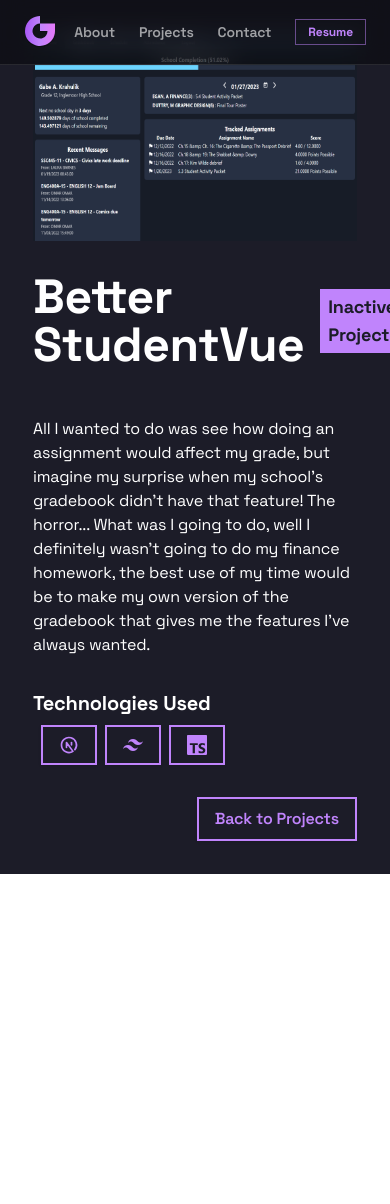
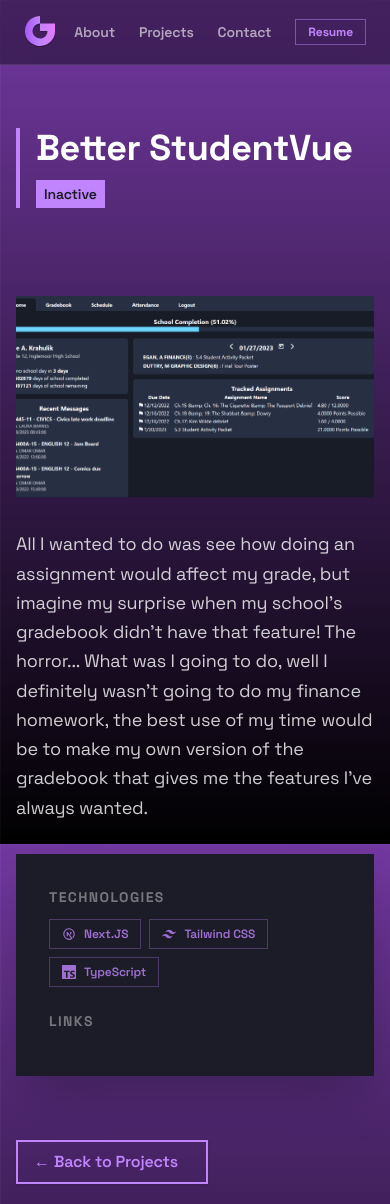
Before and after one commit to Lilspartan/Portfolio, a Next.js app: page /projects/betterstudentvue in a window 390 px wide. Before the commit the page ends 874 px from the top, so only its background shows below. Built offline with nearby package versions, Linux system fonts and the light colour scheme.

Commit message:
redesigned project page

```diff
--- a/pages/projects/[project].tsx
+++ b/pages/projects/[project].tsx
@@ -1,41 +1,49 @@
-import { Button, ButtonContainer, Card, IconButton } from '../../components';
-
+import { Button, Card } from '../../components';
 import { Project, Image, ShortTech } from '../../utils/interfaces';
-
 import { useRouter } from 'next/router';
 import { projects, Tools } from '../../utils/projects';
 import { useState, useEffect } from 'react';
-
 import { DiCss3, DiHtml5, DiMongodb } from 'react-icons/di';
 import { SiJavascript, SiTailwindcss, SiTypescript, SiElectron, SiSocketdotio, SiReact, SiNodedotjs, SiUikit } from 'react-icons/si';
 import { TbBrandNextjs, TbBrandFramerMotion, TbBrandCpp } from 'react-icons/tb';
 
-const TechIcon = ({ tech, index }: { tech: ShortTech, index: number }) => {
-	const classes = "text-xl";
-	var Icon = <></>
+const techIcon = (tech: ShortTech, cls: string) => {
+	switch (tech) {
+		case "C":             return <span className={cls}>C</span>;
+		case "css":           return <DiCss3 className={cls} />;
+		case "html":          return <DiHtml5 className={cls} />;
+		case "react":         return <SiReact className={cls} />;
+		case "uikit":         return <SiUikit className={cls} />;
+		case "CPP":           return <TbBrandCpp className={cls} />;
+		case "mongo":         return <DiMongodb className={cls} />;
+		case "js":            return <SiJavascript className={cls} />;
+		case "ts":            return <SiTypescript className={cls} />;
+		case "node":          return <SiNodedotjs className={cls} />;
+		case "next":          return <TbBrandNextjs className={cls} />;
+		case "electron":      return <SiElectron className={cls} />;
+		case "tailwind":      return <SiTailwindcss className={cls} />;
+		case "socketio":      return <SiSocketdotio className={cls} />;
+		case "framer-motion": return <TbBrandFramerMotion className={cls} />;
+		default:              return null;
+	}
+};
 
-	switch (tech) {
-		case "C": Icon = <span>C</span>; break;
-		case "css": Icon = <DiCss3 className = { classes } />; break;
-		case "html": Icon = <DiHtml5 className = { classes } />; break;
-		case "react": Icon = <SiReact className = { classes } />; break;
-		case "uikit": Icon = <SiUikit className = { classes } />; break;
-		case "CPP": Icon = <TbBrandCpp className = { classes } />; break;
-		case "mongo": Icon = <DiMongodb className = { classes } />; break;
-		case "js": Icon = <SiJavascript className = { classes } />; break;
-		case "ts": Icon = <SiTypescript className = { classes } />; break;
-		case "node": Icon = <SiNodedotjs className = { classes } />; break;
-		case "next": Icon = <TbBrandNextjs className = { classes } />; break;
-		case "electron": Icon = <SiElectron className = { classes } />; break;
-		case "tailwind": Icon = <SiTailwindcss className = { classes } />; break;
-		case "socketio": Icon = <SiSocketdotio className = { classes } />; break;
-		case "framer-motion": Icon = <TbBrandFramerMotion className = { classes} />; break;
-	}
-
+const TechPill = ({ tech, index }: { tech: ShortTech; index: number }) => {
+	const tool = Tools[tech];
 	return (
-		<div className = "" data-m = "bounce-up" data-m-delay = {(index + 1) * 0.25}><Button target = "blank" link = {Tools[tech].link}>{ Icon }</Button></div>
-	)
-}
+		<a
+			href={tool?.link}
+			target="_blank"
+			rel="noreferrer"
+			data-m="bounce-up"
+			data-m-delay={(index + 1) * 0.1}
+			className="flex items-center gap-2 border border-accent/30 text-accent/80 px-3 py-1.5 text-xs font-semibold tracking-wider hover:border-accent hover:text-accent transition-all duration-200"
+		>
+			{techIcon(tech, "text-sm")}
+			<span>{tool?.name ?? tech}</span>
+		</a>
+	);
+};
 
 const ProjectPage = () => {
 	const [project, setProject] = useState<Project | null>(null);
@@ -45,129 +53,175 @@
 	useEffect(() => {
 		const found = projects.find(p => p.link === req.query.project) || null;
 		setProject(found);
-	}, [req])
+	}, [req]);
 
 	return (
 		<>
-			<div onClick = {() => { setLightBoxImage(null) }} className = {`cursor-pointer fixed w-screen h-screen bg-black z-40 transition duration-200 ${lightBoxImage === null ? "opacity-0 pointer-events-none" : "opacity-80 pointer-events-auto"}`}>
-
-			</div>
-
-			{ lightBoxImage !== null && (
-				<div className = "fixed w-screen h-screen grid place-items-center z-50 pointer-events-none">
-					<img data-m = "bounce-down" data-m-duration = "0.75" src={lightBoxImage.url} alt={lightBoxImage.alt} className = "opacity-100 w-2/3 pointer-events-auto" />
-					<span data-m = "bounce-up" data-m-duration = "0.75" data-m-delay = "0.2" className = "fixed bottom-0 mx-auto text-white mb-4 text-lg">{ lightBoxImage.alt }</span>
+			<div
+				onClick={() => setLightBoxImage(null)}
+				className={`cursor-pointer fixed w-screen h-screen bg-black z-40 transition duration-200 ${lightBoxImage === null ? "opacity-0 pointer-events-none" : "opacity-80 pointer-events-auto"}`}
+			/>
+			{lightBoxImage !== null && (
+				<div className="fixed w-screen h-screen grid place-items-center z-50 pointer-events-none">
+					<img data-m="bounce-down" data-m-duration="0.75" src={lightBoxImage.url} alt={lightBoxImage.alt} className="opacity-100 w-2/3 pointer-events-auto" />
+					<span data-m="bounce-up" data-m-duration="0.75" data-m-delay="0.2" className="fixed bottom-0 mx-auto text-white mb-4 text-lg">{lightBoxImage.alt}</span>
 				</div>
 			)}
 
-			<div className="
-				bg-background
-				h-full
-				min-h-screen
-			">
-				<div className="grid place-items-center text-center min-h-screen text-white">
+			<div className="bg-background min-h-screen text-white">
 				{project !== null ? (
-						<div className = "lg:p-8 w-screen">
-							<Card>
-								{
-									project.detail !== null ? (
-										<div className = "text-white">
-											<div id = "images" className = "flex flex-row gap-8 overflow-x-scroll pb-4">
-												{ project.detail.trailer && (
-													<iframe loading="lazy" className = "h-52 aspect-video" src={`${project.detail.trailer}`} title="YouTube video player" frameBorder="0" allow="accelerometer; autoplay; clipboard-write; encrypted-media; gyroscope; picture-in-picture; web-share; fullscreen" referrerPolicy="strict-origin-when-cross-origin" allowFullScreen></iframe>
+					<>
+						{project.detail !== null ? (
+							<>
+								<section className="py-16 mt-16 px-4 max-w-4xl mx-auto">
+									<div className="flex flex-col lg:flex-row lg:items-start lg:justify-between gap-6">
+										<h1 data-m="bounce-left" className="text-4xl font-extrabold text-white border-l-4 border-accent pl-4 flex flex-wrap items-center gap-3">
+											{project.name}
+											{!project.active && (
+												<span className="text-sm font-semibold bg-accent text-primary py-1 px-2">Inactive</span>
+											)}
+										</h1>
+										<div data-m="bounce-right" className="flex flex-col sm:flex-row gap-2 lg:justify-end lg:min-w-48">
+											{project.links.map((link) => (
+												<Button
+													key={link.text}
+													type={link.external ? "icon" : "outline"}
+													link={link.url}
+													target={link.external ? "blank" : "new"}
+												>{link.text}</Button>
+											))}
+										</div>
+									</div>
+								</section>
+
+								{(project.detail.trailer || project.detail.images.length > 0) && (
+									<section className="px-4 max-w-4xl mx-auto mb-8">
+										{project.detail.trailer ? (
+											<>
+												<iframe
+													loading="lazy"
+													className="w-full aspect-video mb-4"
+													src={project.detail.trailer}
+													title="YouTube video player"
+													frameBorder="0"
+													allow="accelerometer; autoplay; clipboard-write; encrypted-media; gyroscope; picture-in-picture; web-share; fullscreen"
+													referrerPolicy="strict-origin-when-cross-origin"
+													allowFullScreen
+												/>
+												{project.detail.images.length > 0 && (
+													<div className="grid grid-cols-2 lg:grid-cols-3 gap-3">
+														{project.detail.images.map((image, i) => (
+															<img
+																key={i}
+																data-m="bounce-up"
+																data-m-delay={0.05 * i}
+																data-m-duration="0.75"
+																onClick={() => setLightBoxImage(image)}
+																className="w-full aspect-video object-cover cursor-pointer hover:opacity-80 transition duration-200"
+																src={image.url}
+																alt={image.alt}
+															/>
+														))}
+													</div>
+												)}
+											</>
+										) : (
+											<div className="grid grid-cols-2 lg:grid-cols-3 gap-3">
+												{project.detail.images.map((image, i) => (
+													<img
+														key={i}
+														data-m="bounce-up"
+														data-m-delay={0.05 * i}
+														data-m-duration="0.75"
+														onClick={() => setLightBoxImage(image)}
+														className={`w-full object-cover cursor-pointer hover:opacity-80 transition duration-200 aspect-video ${i === 0 ? "col-span-2 lg:col-span-3" : ""}`}
+														src={image.url}
+														alt={image.alt}
+													/>
+												))}
+											</div>
+										)}
+									</section>
 								)}
 
-												{ project.detail.images.map((image, i) => (
-													<img data-m = "bounce-down" data-m-delay = {0.1 * i} data-m-duration = "0.75" onClick = {() => {
-														setLightBoxImage(image);
-													}} className = "h-52 cursor-pointer" src={image.url} alt={image.alt} />
-												)) }
+								<section className="px-4 max-w-4xl mx-auto mb-16">
+									<div className="grid grid-cols-1 lg:grid-cols-3 gap-8">
+										<div className="lg:col-span-2 flex flex-col gap-4">
+											{project.detail.paragraphs !== null && project.detail.paragraphs.map((p, i) => (
+												<p
+													key={i}
+													data-m="reveal-right"
+													data-m-delay={0.2 * i}
+													data-m-duration="1"
+													className="text-white/80 text-lg leading-relaxed"
+												>{p}</p>
+											))}
 										</div>
 
-											<div id = "heading" className = "flex flex-col lg:flex-row">
-												<h1 data-m = "bounce-left" className = "font-bold text-5xl text-left my-4 w-full lg:w-1/2 flex">
-													{ project.name }
-													{ !project.active && <span className = "text-lg my-auto mx-4 bg-accent text-primary inline py-1 px-2">Inactive Project</span> }
-												</h1>
-
-												<div data-m = "bounce-right" className = "flex flex-col lg:flex-row justify-center w-full lg:w-1/2 my-auto lg:gap-4">
-													{
-														project.links.map((link) => (
-															<Button
-																type = { link.external ? "icon" : "outline" }
-																link = { link.url }
-																target = {link.external ? "blank" : "new"}
-															>{link.text}</Button>
+										<div className="lg:col-span-1">
+											<Card>
+												<div className="flex flex-col gap-6">
+													<div>
+														<h3 className="text-sm font-bold text-white/40 mb-3 tracking-widest uppercase">Technologies</h3>
+														<div className="flex flex-wrap gap-2">
+															{project.detail.tech.flatMap((section, si) =>
+																(section.short ?? []).map((tech, ti) => (
+																	<TechPill key={`${si}-${tech}`} tech={tech} index={si * 10 + ti} />
 																))
-													}
-												</div>
-											</div>
-
-											<div className="my-6 text-left">
-												{ project.detail.paragraphs !== null && project.detail.paragraphs.map((p, i) => (
-													<p data-m = "reveal-right" data-m-delay = {0.2 * i} data-m-duration = "1" className = "py-2">{ p }</p>
-												)) }
-											</div>
-
-											<div>
-												<h2 className = "text-left text-xl font-bold" data-m = "bounce-down" data-m-duration = "0.5">Technologies Used</h2>
-
-												<div className="my-2 text-left flex flex-col lg:flex-row gap-8 mb-8 lg:mb-0">
-													{ project.detail.tech.map((section, i) => (
-														<div className = "flex flex-col">
-															{ project.detail.tech.length > 1 && <h3 className = "font-semibold text-lg mt-2" data-m = "bounce-up" data-m-delay = {i * 0.5}>{ section.name }</h3> }
-															<div className = "flex flex-row gap-2 ml-2">
-																{section.short !== undefined ? (
-																	<>
-																		{ section.short.map((tech, i) => (
-																			<TechIcon tech = { tech } index = { i } />
-																		))}
-																	</>
-																) : (
-																	""
 															)}
 														</div>
 													</div>
-													)) }
-												</div>
-											</div>
-
-											<div className = "flex flex-row justify-end">
 													<div>
-													<Button link = "/#projects">Back to Projects</Button>
+														<h3 className="text-sm font-bold text-white/40 mb-3 tracking-widest uppercase">Links</h3>
+														<div className="flex flex-col gap-2">
+															{project.links.map((link) => (
+																<Button
+																	key={link.text}
+																	type={link.external ? "icon" : "outline"}
+																	link={link.url}
+																	target={link.external ? "blank" : "new"}
+																>{link.text}</Button>
+															))}
 														</div>
 													</div>
 												</div>
-									) : (
-										<div className = "flex flex-col gap-2">
-											<span>
-												There's no further information for that project yet
-											</span>
-											{ project.links[0] && <Button link = {project.links[0].url}>View Project</Button> }
-											<Button link = "/#projects">Back to Projects</Button>
-										</div>
-									)
-								}
 											</Card>
 										</div>
+									</div>
+								</section>
+
+								{/* Footer */}
+								<section className="px-4 max-w-4xl mx-auto pb-16">
+									<div className="w-48">
+										<Button link="/#projects">← Back to Projects</Button>
+									</div>
+								</section>
+							</>
 						) : (
-						<div>
+							<div className="min-h-screen grid place-items-center">
 								<Card>
-								<div className = "flex flex-col gap-8">
-									<span>
-										Couldn't find the project you're looking for, are you sure you're in the right place?
-									</span>
-									<Button link = "/#projects">Back to Projects</Button>
+									<div className="flex flex-col gap-2">
+										<span>There's no further information for that project yet</span>
+										{project.links[0] && <Button link={project.links[0].url}>View Project</Button>}
+										<Button link="/#projects">Back to Projects</Button>
 									</div>
-
-
+								</Card>
+							</div>
+						)}
+					</>
+				) : (
+					<div className="min-h-screen grid place-items-center">
+						<Card>
+							<div className="flex flex-col gap-8">
+								<span>Couldn't find the project you're looking for, are you sure you're in the right place?</span>
+								<Button link="/#projects">Back to Projects</Button>
+							</div>
 						</Card>
 					</div>
 				)}
 			</div>
-			</div>
 		</>
-	)
-}
+	);
+};
 
 export default ProjectPage;
--- a/utils/projects.ts
+++ b/utils/projects.ts
@@ -158,8 +158,8 @@
         ],
         detail: {
             images: [
+                { url: "/images/projects/wheel-saint-hellride/splash_art.png", alt: "Steam splash art for Wheel Saint: Hellride" },
                 { url: "/images/projects/wheel-saint-hellride/logo.png", alt: "The Wheel Saint: Hellride logo" },
-                { url: "/images/projects/wheel-saint-hellride/splash_art.png", alt: "Steam splash art for Wheel Saint: Hellride" },
             ],
             tech: [{ name: "All", short: ["electron", "js", "html", "css"] }],
             paragraphs: [
@@ -203,10 +203,10 @@
         ],
         detail: {
             images: [
+                { url: "/images/projects/wartools/logo.png", alt: "The War Tools logo" },
                 { url: "/images/projects/wartools/screenshot1.png", alt: "A screenshot of the roster viewer tool on War Tools" },
                 { url: "/images/projects/wartools/screenshot2.png", alt: "A screenshot of the dataslate tool on War Tools" },
                 { url: "/images/projects/wartools/screenshot3.png", alt: "A screenshot of the roster list" },
-                { url: "/images/projects/wartools/logo.png", alt: "The War Tools logo" },
             ],
             tech: [{ name: "All", short: ["next", "tailwind", "mongo", "ts"] }],
             paragraphs: [
@@ -289,8 +289,8 @@
         ],
         detail: {
             images: [
+                { url: "/images/projects/pitwall/screenshot2.png", alt: "A screenshot of what the Pit Wall looks like during a race" },
                 { url: "/images/projects/pitwall/screenshot1.png", alt: "A screenshot of the Pit Wall desktop app" },
-                { url: "/images/projects/pitwall/screenshot2.png", alt: "A screenshot of what the Pit Wall looks like during a race" },
                 { url: "https://gabirmotors.com/i/assets/other/pit_wall.png", alt: "The Pit Wall logo" },
             ],
             tech: [
```
Also changed, not shown: pages/index.tsx (+6 -4 lines). Lines whose indentation alone changed are shown as unchanged.
